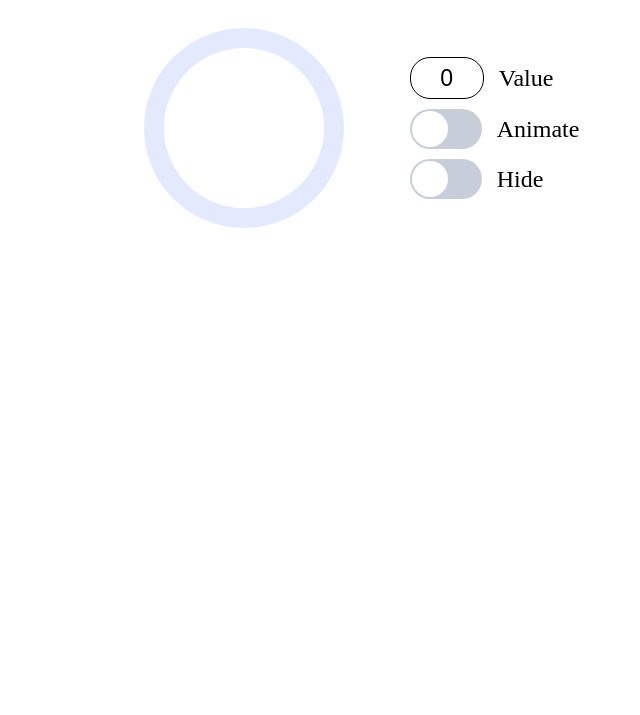
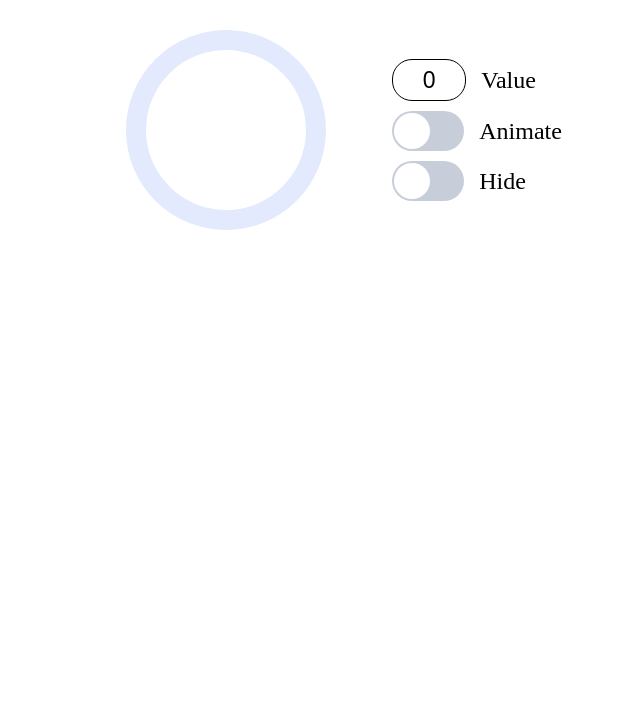
Before and after one commit to AlexandrGer/progress, a plain HTML site: page index.html in a window 1280 px wide. Shown: the part 85-800 px from the top of the page, without its empty margins (296-936 px from the left). Drawn offline with Linux system fonts and the light colour scheme.

Commit message:
Readme fix

```diff
--- a/index.css
+++ b/index.css
@@ -5,8 +5,7 @@ body {
 .page {
   width: 100%;
   box-sizing: border-box;
-  padding-top: 38px;
-  padding-left: 35px;
+  padding: 40px;
   display: flex;
   align-items: center;
   justify-content: center;
```
Also changed, not shown: 1 other file.
